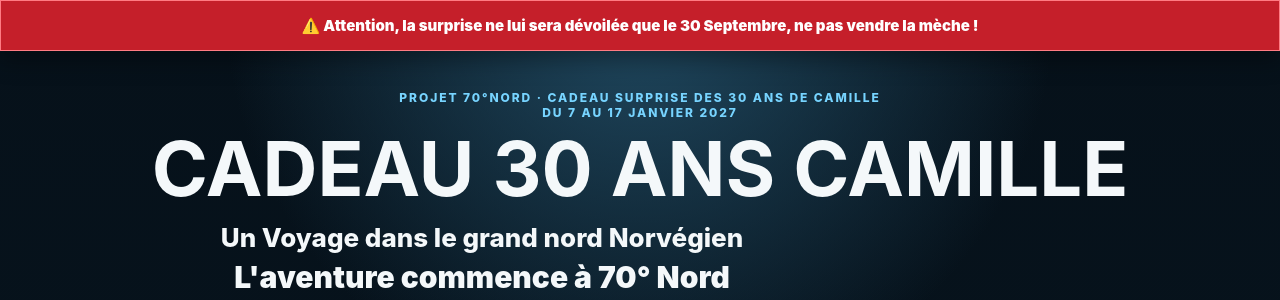
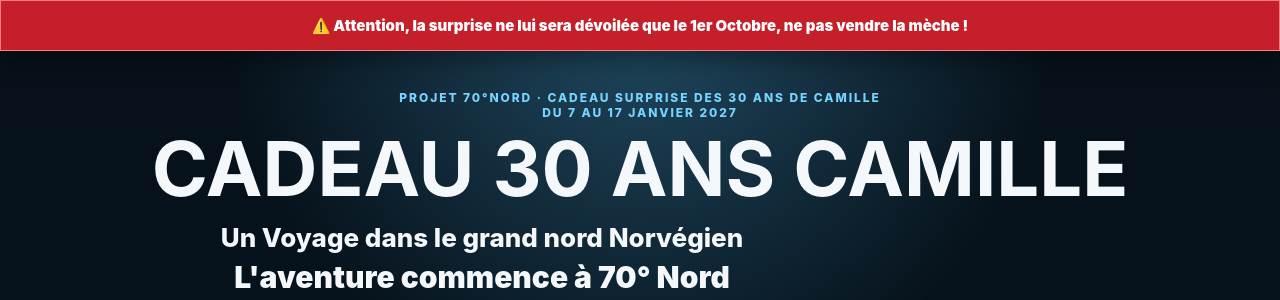
Before and after one commit to olivierbonnabeau-ux/cadeau-camille, a Flask app: page / in a window 1280 px wide. Shown: the top 300 px of the page. Run offline with Flask 3, Linux system fonts and the light colour scheme.

Commit message:
Change la date du bandeau surprise au 1er Octobre
Co-Authored-By: Claude Opus 5.5 <noreply@anthropic.com>
Claude-Session: https://claude.ai/code/session_011ENLQ9FdA6dPMnBkdV1d5H

```diff
--- a/templates/index.html
+++ b/templates/index.html
@@ -24,7 +24,7 @@
 @media(max-width:520px){
 #travel-map{height:390px}.travel-summary{grid-template-columns:1fr}.travel-map-section{padding:10px;border-radius:20px}}
 </style><link rel="stylesheet" href="/static/vendor/leaflet.css"></head><body>
-<header class="hero"><div class="wrap"><div class="warning-banner">⚠️ Attention, la surprise ne lui sera dévoilée que le 30 Septembre, ne pas vendre la mèche !</div><div class="eyebrow">Projet 70°NORD · Cadeau Surprise des 30 ans de Camille<br>du 7 au 17 janvier 2027</div><h1>CADEAU 30 ANS CAMILLE</h1><p style="font-size:26px;color:var(--text);font-weight:800;margin:18px 0 6px">Un Voyage dans le grand nord Norvégien</p><p style="font-size:30px;color:var(--text);font-weight:900;margin:0 0 22px">L'aventure commence à 70° Nord</p><p><b>Devenez le sponsor d’un souvenir !</b></p><p style="font-size:15px">Pas de paiement en ligne ici : faites simplement une promesse de don et laissez-lui un petit mot pour son anniversaire.<br>Vous pourrez ensuite <b>lui remettre directement votre participation quand les détails du voyage seront définitifs</b>. ❤️</p>{% set goal_value=1532 %}{% set remaining=[goal_value-total,0]|max %}<div class="goal"><div class="goalrow"><b>{{'%.0f'|format(total)}} € promis</b><span>reste à charge pour Camille {{'%.0f'|format(remaining)}} €</span></div><div class="bar"><div class="fill" style="--w:{{[total/goal_value*100,100]|min}}%"></div></div></div></div></header>
+<header class="hero"><div class="wrap"><div class="warning-banner">⚠️ Attention, la surprise ne lui sera dévoilée que le 1er Octobre, ne pas vendre la mèche !</div><div class="eyebrow">Projet 70°NORD · Cadeau Surprise des 30 ans de Camille<br>du 7 au 17 janvier 2027</div><h1>CADEAU 30 ANS CAMILLE</h1><p style="font-size:26px;color:var(--text);font-weight:800;margin:18px 0 6px">Un Voyage dans le grand nord Norvégien</p><p style="font-size:30px;color:var(--text);font-weight:900;margin:0 0 22px">L'aventure commence à 70° Nord</p><p><b>Devenez le sponsor d’un souvenir !</b></p><p style="font-size:15px">Pas de paiement en ligne ici : faites simplement une promesse de don et laissez-lui un petit mot pour son anniversaire.<br>Vous pourrez ensuite <b>lui remettre directement votre participation quand les détails du voyage seront définitifs</b>. ❤️</p>{% set goal_value=1532 %}{% set remaining=[goal_value-total,0]|max %}<div class="goal"><div class="goalrow"><b>{{'%.0f'|format(total)}} € promis</b><span>reste à charge pour Camille {{'%.0f'|format(remaining)}} €</span></div><div class="bar"><div class="fill" style="--w:{{[total/goal_value*100,100]|min}}%"></div></div></div></div></header>
 <main class="wrap"><section><h2 class="sectiontitle">🗺️ Le voyage en un coup d’œil</h2><p class="intro">Paris → Tromsø → croisière arctique → Bodø → Lofoten → Oslo → Paris</p>
 <section class="travel-map-section" aria-label="Carte interactive du voyage">
   <div class="travel-map-head">
```
